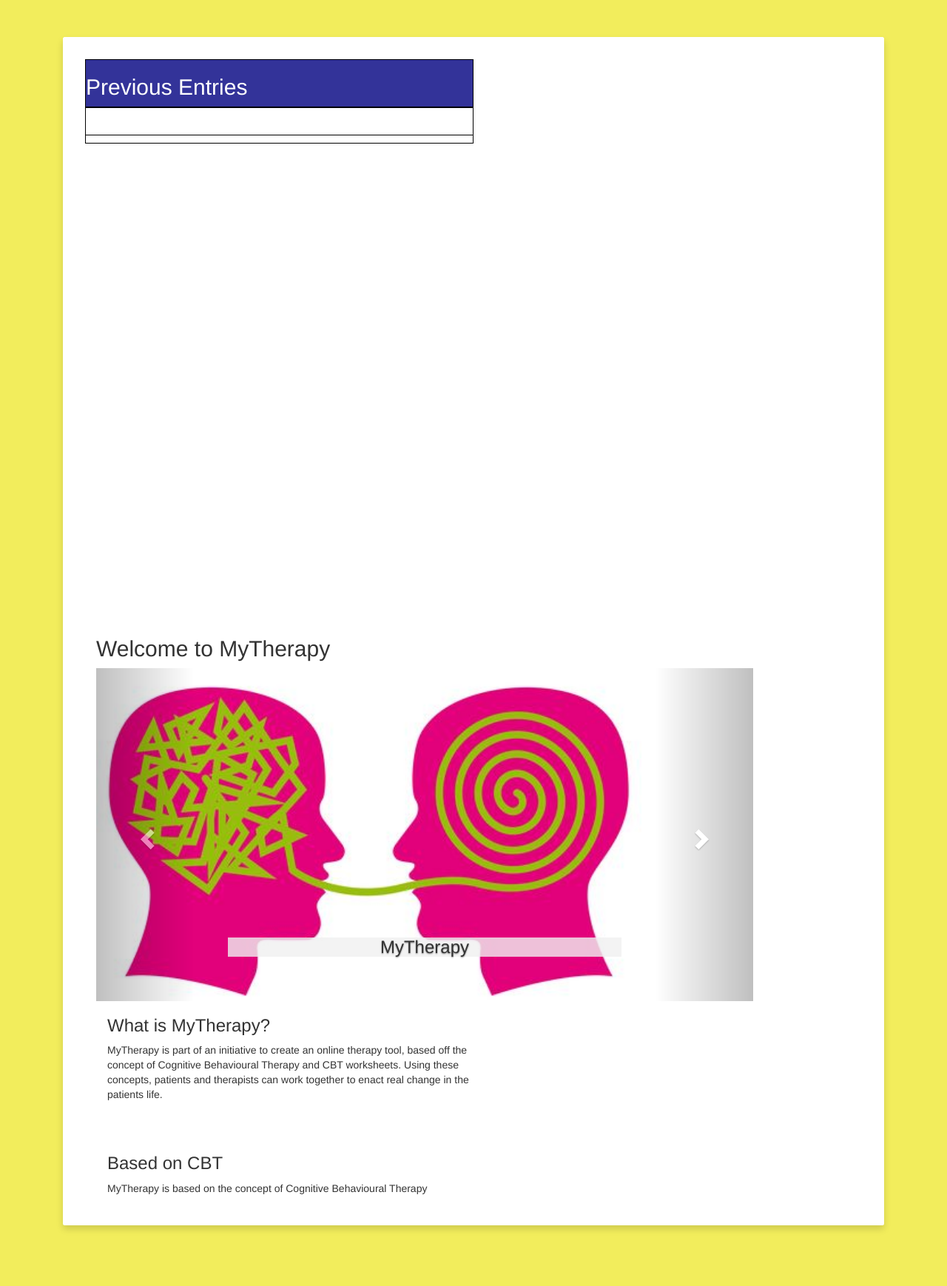
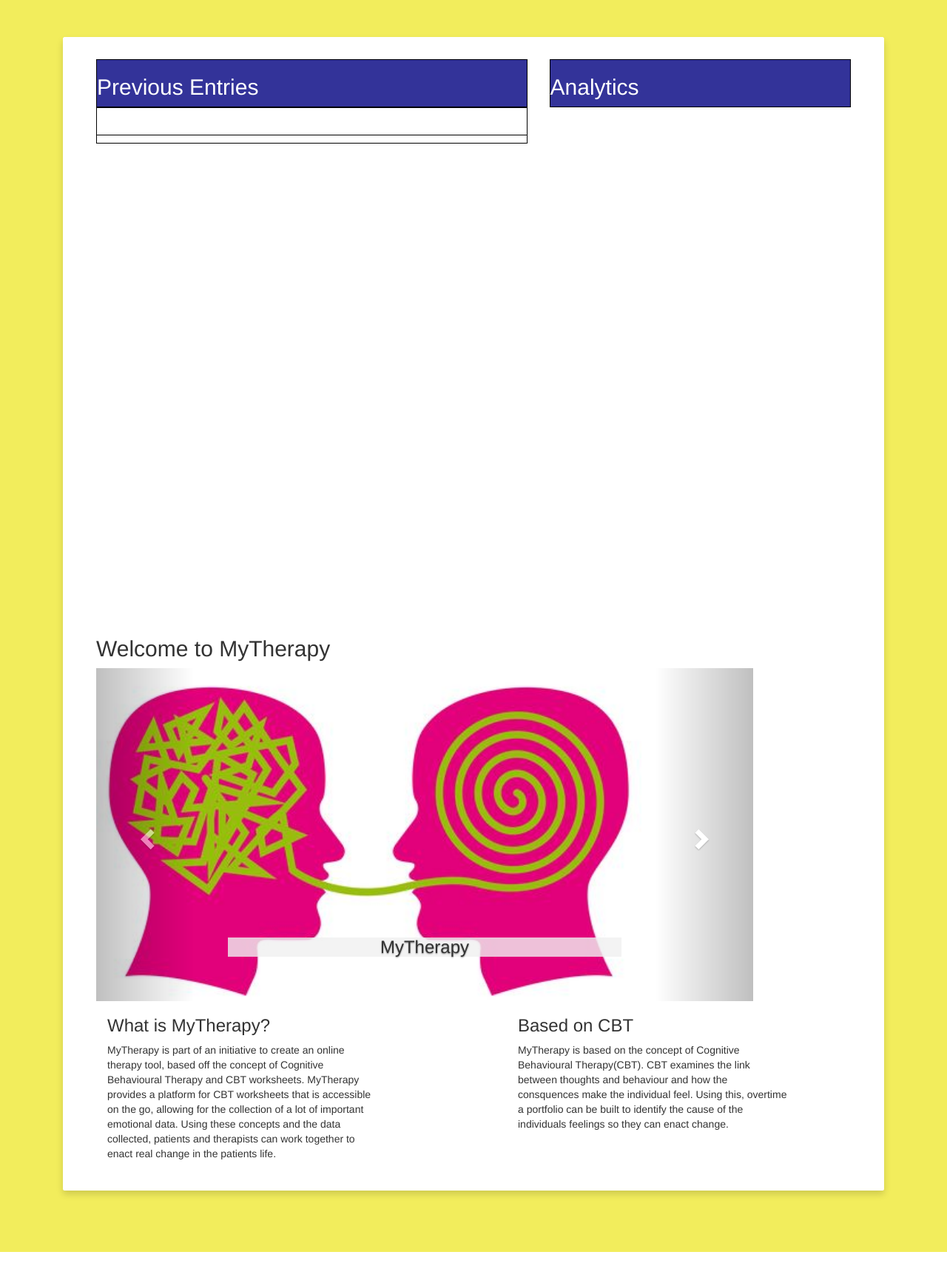
Before and after one commit to DavidParnell95/Final-Year-Project-MyTherapy, a PHP site: page /Home.html in a window 1280 px wide. Shown: the part 62-1800 px from the top of the page at 74% size. After the commit the page ends 1754 px from the top, so only its background shows below. Run offline with PHP 8.4, Linux system fonts and the light colour scheme; some libraries are stand-ins or nearby versions.

Commit message:
UI Tweaks

```diff
--- a/Website/Home.html
+++ b/Website/Home.html
@@ -182,7 +182,8 @@
 			<!-- Logged In -->
 			<div class="card-body p-5 logged-in">
 				<div class="entryBox">
-
+					<div class="col-sm-14">
+						<div class="col-sm-7">
 							<div class="EntriesContainer">
 								<div class="scroll-header">
 									<h2>Previous Entries</h2>
@@ -196,6 +197,22 @@
 							<br>
 							<button class="matBTN modal-trigger logged-in"style="display: none" data-target="modal-create">Add Entry</button>
 						</div>
+
+						<div class="chartBox col-sm-5">
+							<div class="scroll-header">
+								<h2>Analytics</h2>
+							</div>
+							<div class="chartBody">
+
+							</div>
+						</div>
+
+					</div>
+
+
+				</div>
+
+
 		  </div>
 
 		  <!-- Logged Out -->
@@ -256,19 +273,25 @@
 				<div class="about col-sm-6">
 					<div class="about-section">
 						<h3>What is MyTherapy?</h3>
-						<p>MyTherapy is part of an initiative to create an online therapy
+						<p>
+							MyTherapy is part of an initiative to create an online therapy
 							tool, based off the concept of Cognitive Behavioural Therapy and CBT
-							worksheets. Using these concepts, patients and therapists can work together
+							worksheets. MyTherapy provides a platform for CBT worksheets that is accessible
+							on the go, allowing for the collection of a lot of important emotional data.
+							Using these concepts and the data collected, patients and therapists can work together
 							to enact real change in the patients life.
 						</p>
 					</div>
 				</div>
 
-				<div class="about col">
+				<div class="about col-sm-6">
 					<div class="about-section">
 						<h3>Based on CBT</h3>
 						<p>
-							MyTherapy is based on the concept of Cognitive Behavioural Therapy
+							MyTherapy is based on the concept of Cognitive Behavioural Therapy(CBT). CBT
+							examines the link between thoughts and behaviour and how the consquences make
+							the individual feel. Using this, overtime a portfolio can be built to identify
+							the cause of the individuals feelings so they can enact change.
 						</p>
 					</div>
 				</div>
--- a/Website/MyTherapyStyle.css
+++ b/Website/MyTherapyStyle.css
@@ -123,9 +123,6 @@ li a:hover {
   box-shadow: 0 3px grey;
 }
 
-
-
-
 .disclaimer{
   font-weight: bold;
   color: #333399;
@@ -196,6 +193,7 @@ input[type=text]:focus {
 }
 
 .about-section{
+  width: 70%;
 }
 
 /***** Entries *****/
@@ -203,6 +201,10 @@ input[type=text]:focus {
 {
   background-color: #ffffff;
   font-size: large;
+}
+
+.EntriesContainer{
+  width:100%;
 }
 
 .coll-container{
@@ -214,6 +216,7 @@ input[type=text]:focus {
 .entryBox{
   width: 100%;
   height: 700px;
+  float: left;
 }
 
 
@@ -243,7 +246,7 @@ input[type=text]:focus {
 
 .scroll-header
 {
-  width: 50%;
+  width: 100%;
   color: #ffffff;
   background-color: #333399;
   border: 1px solid black;
@@ -252,11 +255,20 @@ input[type=text]:focus {
 .scroll-entries
 {
   border: 1px solid black;
-  width: 50%;
+  width: 100%;
   height: 100%;
   overflow: scroll;
 }
 
+.chartBox{
+  width: 40%;
+  height: 700px;
+  float: right;
+}
+
+.chartBody{
+
+}
 /*****  Modals   *****/
 /* The Modal (background) */
 .modal-content {
--- a/Website/auth.js
+++ b/Website/auth.js
@@ -113,7 +113,7 @@ if(signupForm)
         e.preventDefault();
 
         //Get user info from form
-        const email = signupForm['signup-email'].value;//emailconst instAdd = signupForm['signup-InstAdd'].value;//institution address
+        const email = signupForm['signup-email'].value;//emailconst
         const passwrd = signupForm['signup-password'].value;//password
 
         //console.log(name,email,inst,instAdd);
@@ -151,7 +151,7 @@ if(newPatientForm)
 
         e.preventDefault();
         //Get user info from form
-        const email = newPatientForm['patient-email'].value;//emailconst instAdd = signupForm['signup-InstAdd'].value;//institution address
+        const email = newPatientForm['patient-email'].value;//email
         const passwrd = newPatientForm['patient-password'].value;//password
 
         console.log(email);
```
Also changed, not shown: Website/conn.js (deleted, +0 -19 lines), 3 other files. Lines whose indentation alone changed are shown as unchanged.
